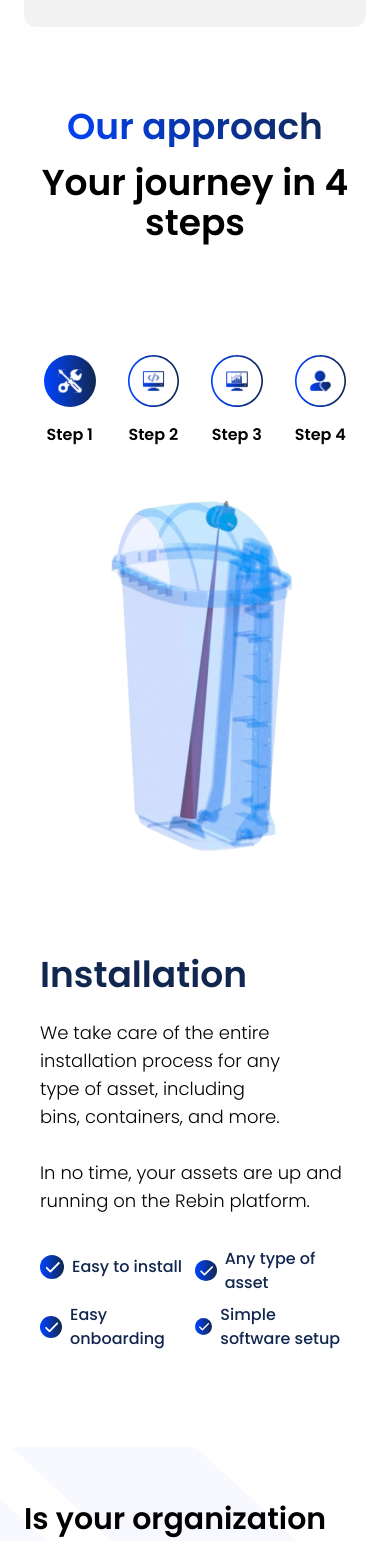
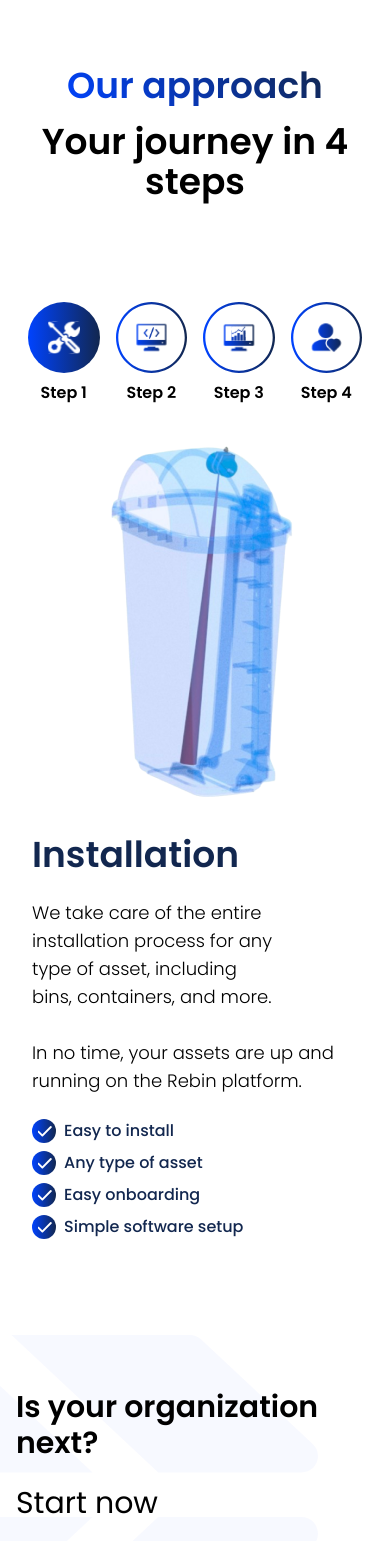
Before and after one commit to Rebin-Inc/rebin-website, a React (Create React App) app: page /how-it-works in a window 390 px wide. Shown: the part 1580-3121 px from the top of the page. Built offline with nearby package versions, Linux system fonts and the light colour scheme.

Commit message:
change spacing of elements in tab component

```diff
--- a/src/pages/how-it-works/HowItWorks.js
+++ b/src/pages/how-it-works/HowItWorks.js
@@ -7,7 +7,7 @@ import Button from "../../components/Button";
 
 const HowItWorks = () => {
   return (
-    <main className="space-y-20 lg:space-y-28">
+    <main className="px-4 sm:px-6 space-y-20 lg:space-y-28">
       <div className="grid grid-cols-1 lg:grid-cols-2 gap-6 lg:gap-24">
         <div className="order-last lg:order-first self-center space-y-6">
           <h1 className="text-gradient-horizontal font-bold text-4xl">
--- a/src/pages/how-it-works/components/FourStepsMenu.js
+++ b/src/pages/how-it-works/components/FourStepsMenu.js
@@ -82,7 +82,6 @@ export default function FourStepsMenu() {
   ];
 
   return (
-    <div>
     <Tabs value={activeTab} orientation="vertical" className="mt-20 flex flex-col lg:flex-row">
 
       {/* Horizontal tabs for small screen */}
@@ -92,10 +91,10 @@ export default function FourStepsMenu() {
             key={index}
             value={index}
             onClick={() => setActiveTab(index)}
-              className="p-4 my-3"
+            className="my-3"
           >
             <button>
-                <div className="grid grid-cols-1 gap-y-4">
+              <div className="grid grid-cols-1 gap-y-2">
                 <img
                   src={activeTab === index ? thumbnailSelected : thumbnail}
                   alt={title}
@@ -144,7 +143,7 @@ export default function FourStepsMenu() {
           <TabPanel
             key={index}
             value={index}
-              className="lg:px-32 grid grid-rows-2"
+            className="lg:px-32 grid grid-rows-3Z"
           >
             <img src={image} alt={title} className="mx-auto" />
             <div className="space-y-6 mt-8">
@@ -157,7 +156,7 @@ export default function FourStepsMenu() {
                 <br />
                 {desc2}
               </p>
-                <ul className="grid grid-cols-2 space-y-2">
+              <ul className="grid sm:grid-cols-1 md:grid-cols-2 space-y-2">
                 {advantages.map((advantage, index) => (
                   <li key={index} className="flex space-x-2 items-center">
                     <img
@@ -176,6 +175,5 @@ export default function FourStepsMenu() {
         ))}
       </TabsBody>
     </Tabs>
-    </div >
   );
 }
```
Lines whose indentation alone changed are shown as unchanged.
